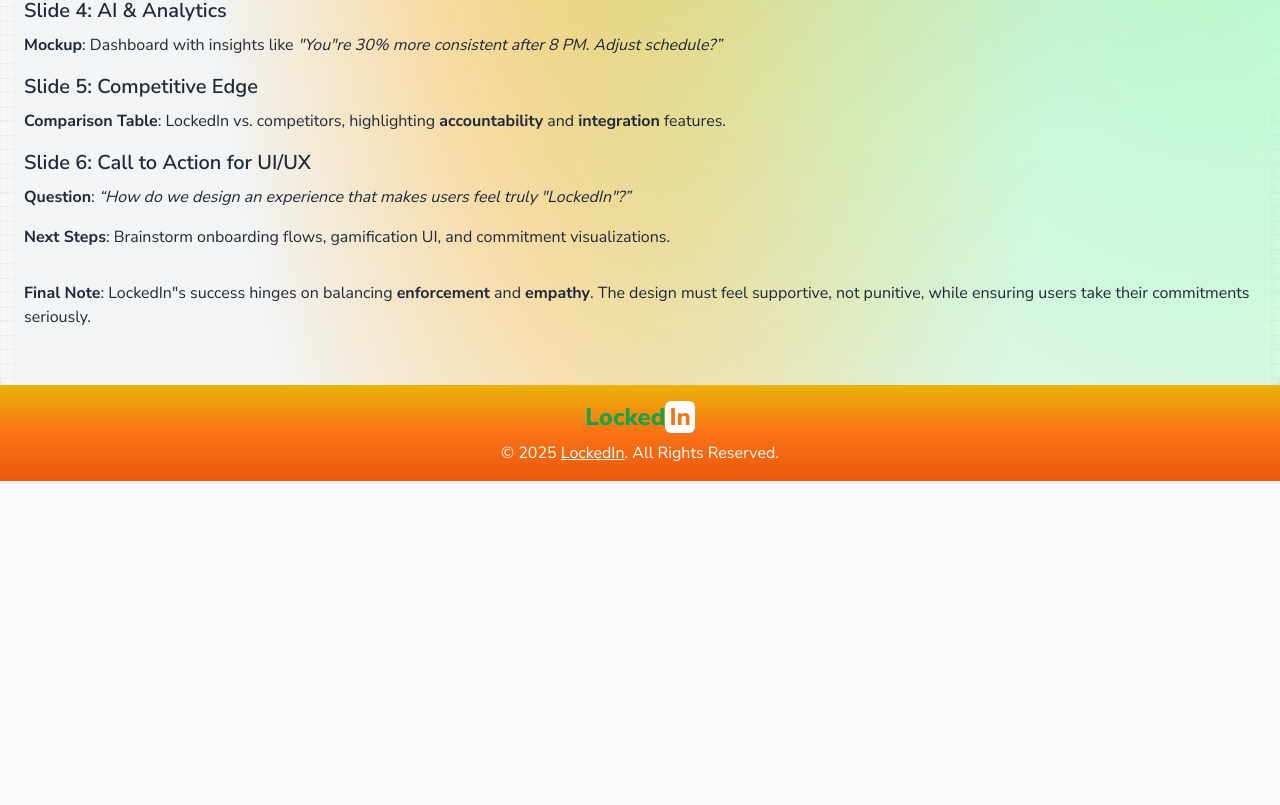
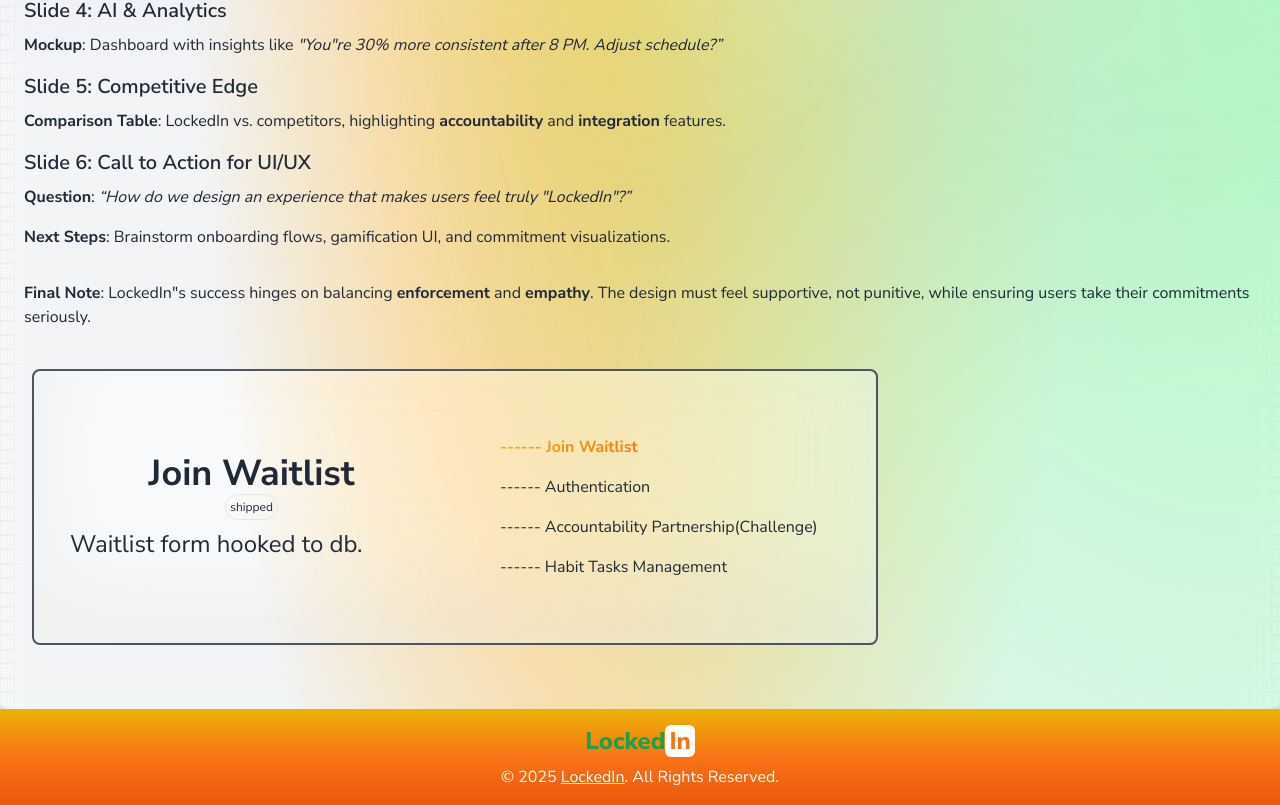
Before and after one commit to olaniyigeorge/lockedin, a Next.js app: page /onboarding in a window 1280 px wide. Shown: the part 2293-3098 px from the top of the page. Before the commit the page ends 2774 px from the top, so only its background shows below. Built offline with nearby package versions, Linux system fonts and the light colour scheme; a web font is replaced by a local one.

Commit message:
removed featire from home

```diff
--- a/app/onboarding/page.tsx
+++ b/app/onboarding/page.tsx
@@ -1,3 +1,4 @@
+import FeatureSliderSection from "@/sections/feature-slider";
 import { Metadata } from "next";
 
 export const metadata: Metadata = {
@@ -101,6 +102,8 @@
             <section className="onboarding-section">
                 <p className="onboarding-text"><strong>Final Note</strong>: LockedIn&quot;s success hinges on balancing <strong>enforcement</strong> and <strong>empathy</strong>. The design must feel supportive, not punitive, while ensuring users take their commitments seriously.</p>
             </section>
+
+            <FeatureSliderSection />
         </div>
     )
 }
--- a/components/Footer.tsx
+++ b/components/Footer.tsx
@@ -13,7 +13,7 @@
 
       <div className="text-center">
         <p className="">
-          © {new Date().getFullYear()} <Link className="underline" href="/">LockedIn</Link>. All Rights Reserved.
+          © {new Date().getFullYear()} <Link className="underline" href="/auth/sign-in">LockedIn</Link>. All Rights Reserved.
         </p>
       </div>
     </nav>
```
